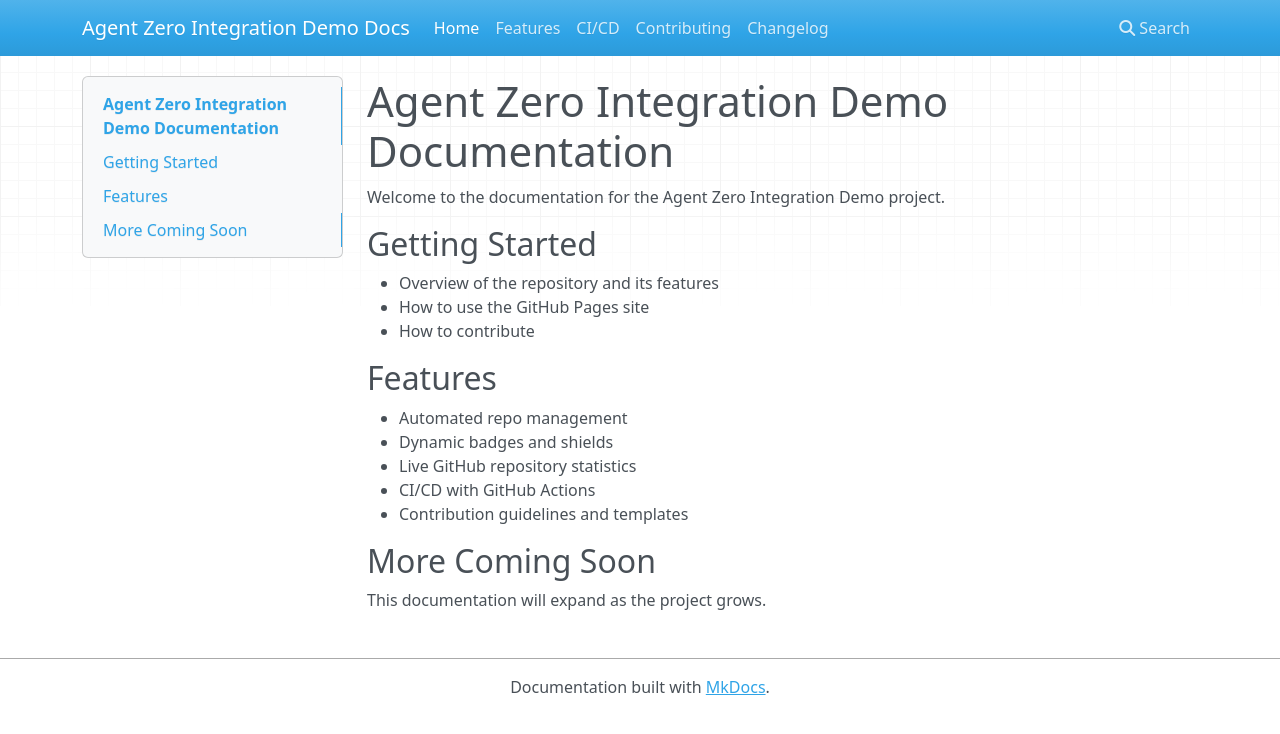
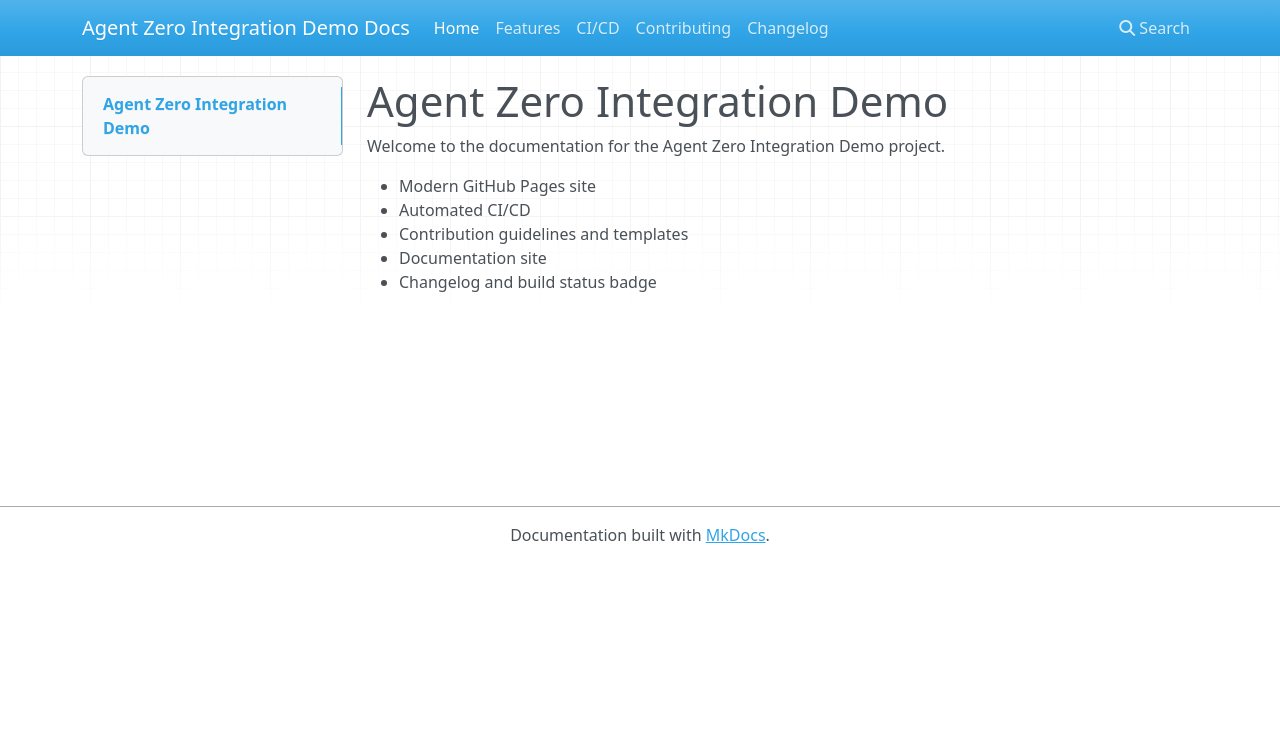
Before and after one commit to TMHSDigital/agent-zero-integration-demo, an MkDocs documentation site: the page built from docs/index.md, in a window 1280 px wide. Shown: the top 734 px of the page. Built offline with MkDocs 1.6.1, drawn with Linux system fonts in a browser that asks for light colours; nearby versions of some CDN libraries.

Commit message:
Update index.md for MkDocs

```diff
--- a/docs/index.md
+++ b/docs/index.md
@@ -1,18 +1,9 @@
-# Agent Zero Integration Demo Documentation
+# Agent Zero Integration Demo
 
 Welcome to the documentation for the Agent Zero Integration Demo project.
 
-## Getting Started
-- Overview of the repository and its features
-- How to use the GitHub Pages site
-- How to contribute
-
-## Features
-- Automated repo management
-- Dynamic badges and shields
-- Live GitHub repository statistics
-- CI/CD with GitHub Actions
+- Modern GitHub Pages site
+- Automated CI/CD
 - Contribution guidelines and templates
-
-## More Coming Soon
-This documentation will expand as the project grows.
+- Documentation site
+- Changelog and build status badge
```
